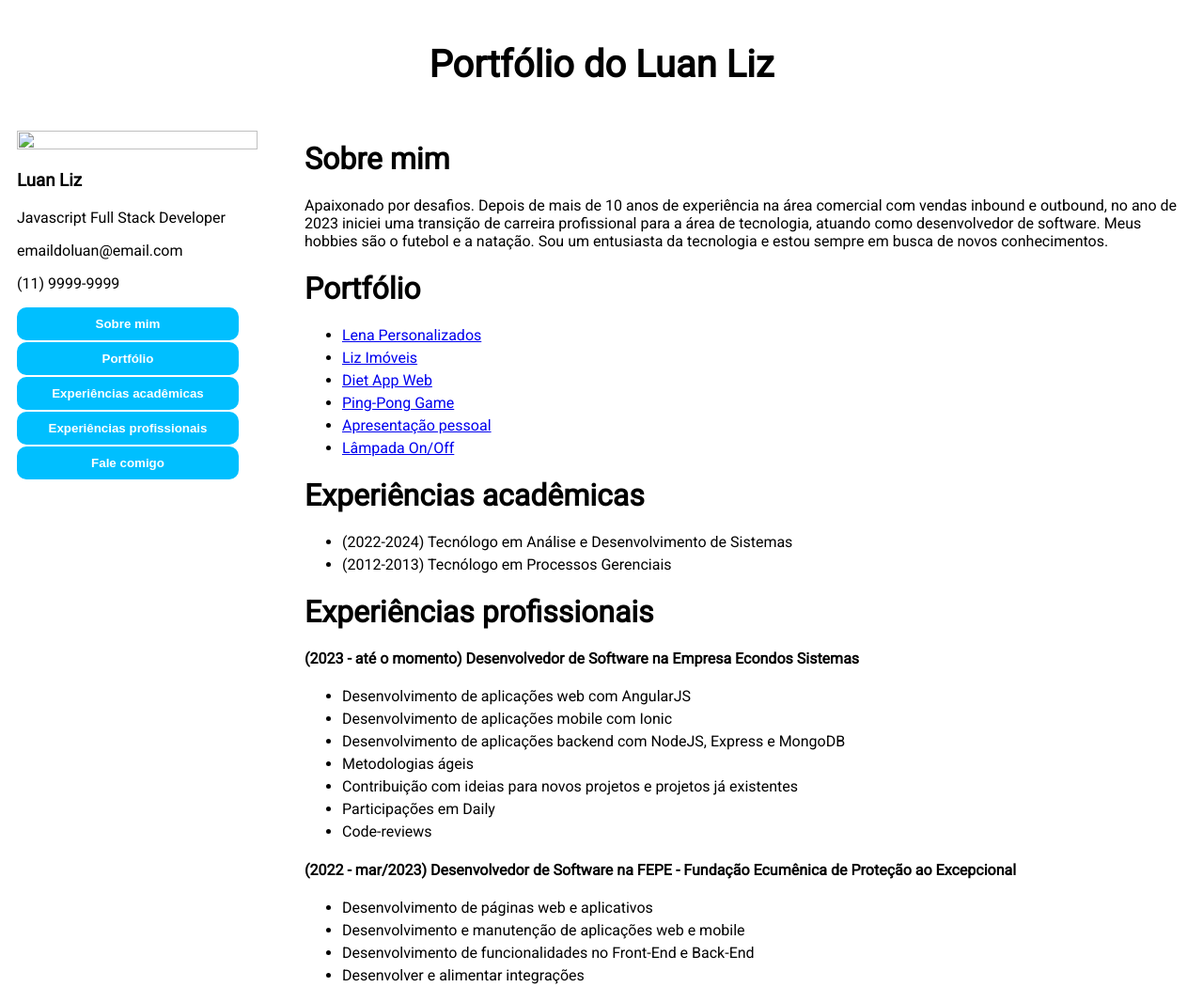
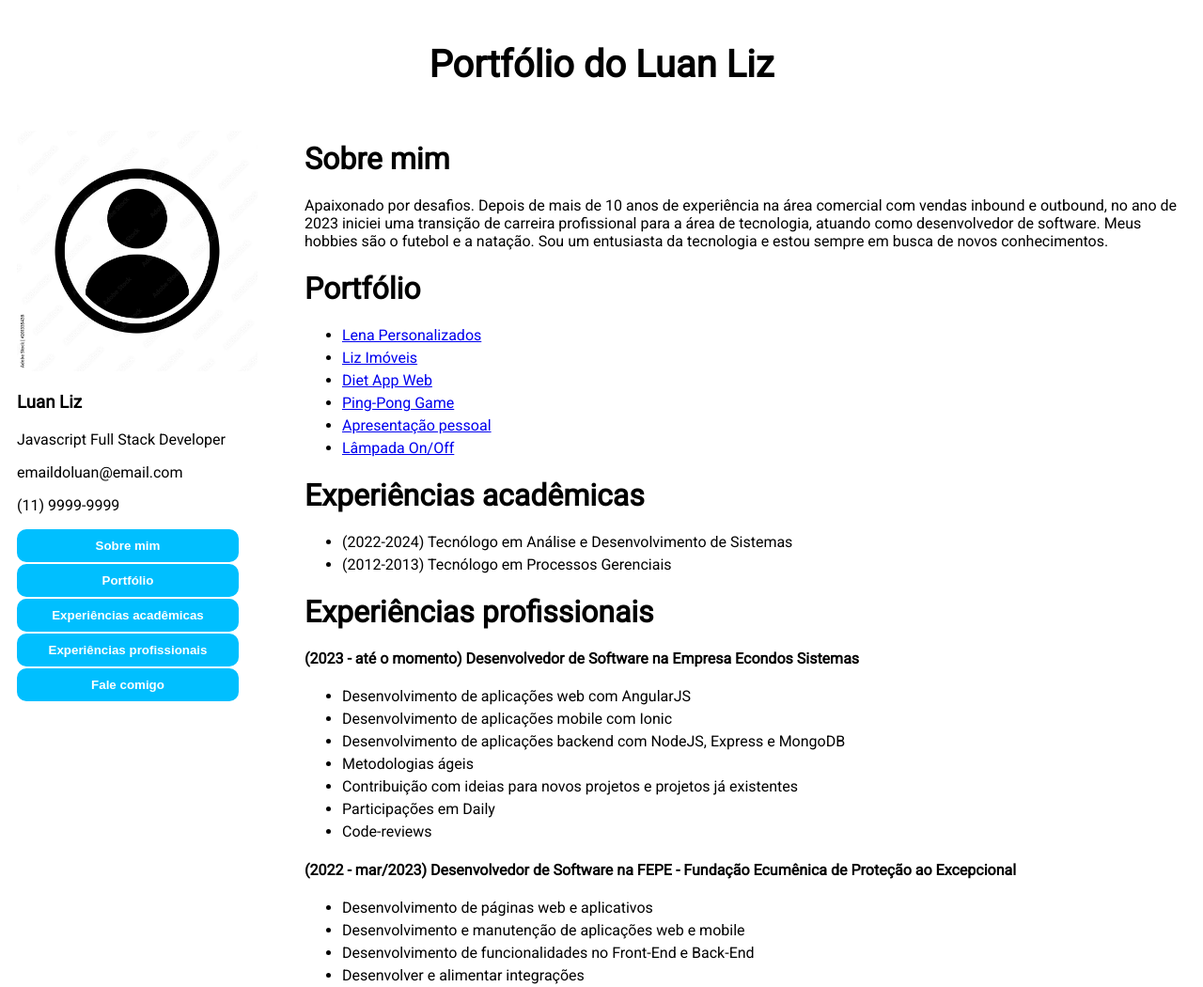
Before and after one commit to luanliz/projetofacul, a plain HTML site: page index.html in a window 1280 px wide. Shown: the top 1050 px of the page at 94% size. Drawn offline with Linux system fonts and the light colour scheme; the site is published under a folder, as on GitHub Pages, so addresses that start at the root find nothing.

Commit message:
chore: alterado o caminho da imagem de perfil.

```diff
--- a/index.html
+++ b/index.html
@@ -33,7 +33,7 @@
             <div class="profile-column">
                 <div>
                     <!-- Imagem de perfil -->
-                    <img src="/luan.jpg" style="width: 100%; height: 100%;">
+                    <img src="./luan.jpg" style="width: 100%; height: 100%;">
                     <!-- Nome e informações de contato -->
                     <h3>Luan Liz</h3>
                     <p>Javascript Full Stack Developer</p>
```
